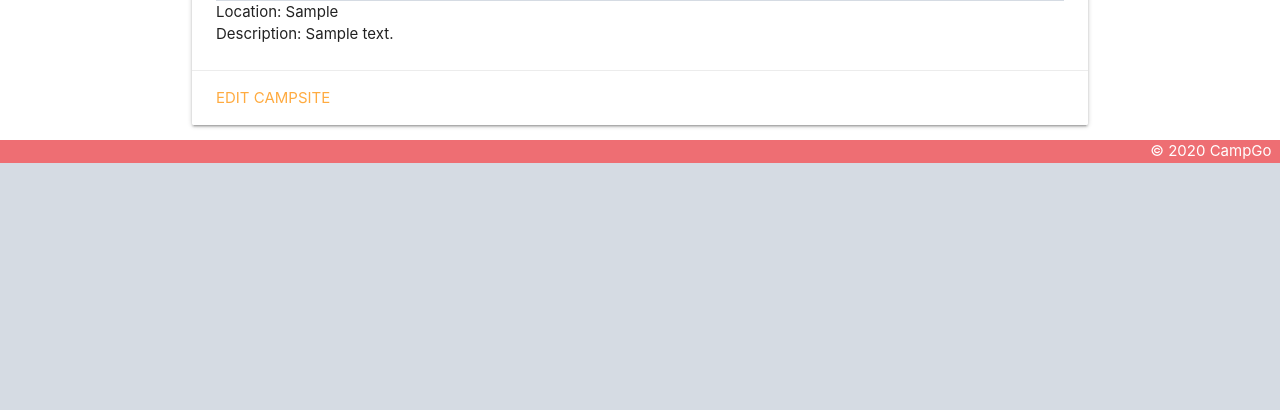
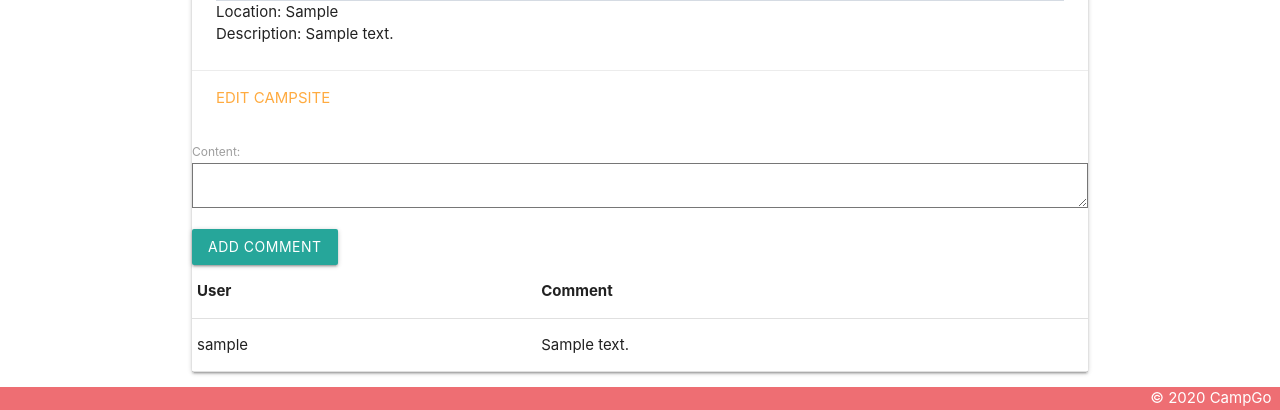
Before and after one commit to xxiao77/CampGo, a Django app: page /camp_show/1/ in a window 1280 px wide. Shown: the part 731-1141 px from the top of the page. Before the commit the page ends 894 px from the top, so only its background shows below. Run offline with Django 3.2, Linux system fonts and the light colour scheme; a user stored in the database is signed in; tables that the repository leaves empty hold one stand-in row (values such as "Sample post"); grey boxes marked "Sample" are stand-in pictures; parts of the project's set-up code (start-up, migrations or seed data) failed here and were passed over.

Commit message:
Add ability to create comments, add comments to campsite show template

```diff
--- a/main_app/admin.py
+++ b/main_app/admin.py
@@ -1,5 +1,6 @@
 from django.contrib import admin
-from .models import Campsite
+from .models import Campsite, Comment
 # Register your models here.
 
 admin.site.register(Campsite)
+admin.site.register(Comment)
--- a/main_app/forms.py
+++ b/main_app/forms.py
@@ -0,0 +1,7 @@
+from django.forms import ModelForm
+from .models import Comment
+
+class CommentForm(ModelForm):
+  class Meta:
+    model = Comment
+    fields = ['content']
--- a/main_app/models.py
+++ b/main_app/models.py
@@ -4,11 +4,10 @@ from datetime import date
 from django.contrib.auth.models import User
 
 class Campsite(models.Model):
-  name = models.CharField(max_length=50)
-  location = models.CharField(max_length=50)
+  name = models.CharField(max_length=100)
+  location = models.CharField(max_length=1000)
   description = models.TextField()
   img_url = models.TextField()
-  # user = models.ForeignKey(User, on_delete=models.CASCADE)
   users = models.ManyToManyField(User)
 
   def __str__(self):
@@ -23,4 +22,4 @@ class Comment(models.Model):
   user = models.ForeignKey(User, on_delete=models.CASCADE)
 
   def __str__(self):
-    return self.name
+    return self.content
--- a/main_app/templates/campgo/show.html
+++ b/main_app/templates/campgo/show.html
@@ -15,6 +15,23 @@
   <div class="card-action">
     <a href="{% url 'camp_edit' campsite.id %}">Edit Campsite</a>
   </div>
+    <form action="{% url 'add_comment' campsite.id  %}" method="POST">
+      {% csrf_token %}
+      {{ comment_form.as_p }}
+      <input type="submit" class="btn" value="Add Comment">
+    </form>
+    <table>
+      <thead>
+        <tr><th>User</th><th>Comment</th></tr>
+      </thead>
+      <tbody>
+        {% for comment in campsite.comment_set.all %}
+          <tr>
+            <td>{{ comment.user }}</td>
+            <td>{{ comment.content }}</td>
+          </tr>
+        {% endfor %}
+      </tbody>
+    </table>
 </div>
-
 {% endblock %}
--- a/main_app/urls.py
+++ b/main_app/urls.py
@@ -10,5 +10,11 @@ urlpatterns = [
   path('camp_edit/<int:campsite_id>/', views.camp_edit, name='camp_edit'),
   path('camp_delete/', views.camp_delete, name='camp_delete'),
   path('camp_show/<int:campsite_id>/', views.camp_show, name='camp_show'),
-  path('favlist/', views.fav_list, name="favlist")
+  path('favlist/', views.fav_list, name="favlist"),
+  path('campgo/<int:campsite_id>/add_comment/', views.add_comment, name='add_comment'),
+  # path('campgo/<int:campsite_id>/assoc_comments/<int:comment_id>/', views.assoc_comments, name='assoc_comments'),
+  # path('campgo/<int:campsite_id>/unassoc_comments/<int:comment_id>/', views.unassoc_comments, name='unassoc_comments'),
+  # path('comments/<int:pk>/', views.CommentDetail.as_view(), name='comment_detail'),
+  # path('comments/<int:pk>/update/', views.CommentUpdate.as_view(), name='comment_update'),
+  # path('comments/<int:pk>/delete/', views.CommentDelete.as_view(), name='comment_delete'),
 ]
--- a/main_app/views.py
+++ b/main_app/views.py
@@ -1,11 +1,12 @@
 from django.shortcuts import render, redirect
-from .models import Campsite
+from .models import Campsite, Comment
 from django.views.generic.edit import CreateView, UpdateView, DeleteView
 from django.views.generic import ListView, DetailView
 from django.contrib.auth import login
 from django.contrib.auth.forms import UserCreationForm
 from django.contrib.auth.decorators import login_required
 from django.contrib.auth.mixins import LoginRequiredMixin
+from .forms import CommentForm
 
 def signup(request):
   error_message = ''
@@ -42,7 +43,11 @@ class CampsiteCreate(LoginRequiredMixin, CreateView):
 @login_required
 def camp_show(request, campsite_id):
   campsite = Campsite.objects.get(id=campsite_id)
-  return render(request, 'campgo/show.html', { 'campsite': campsite})
+  comment_form = CommentForm()
+  return render(request, 'campgo/show.html', {
+    'campsite': campsite,
+    'comment_form': comment_form
+    })
 
 @login_required
 def camp_edit(request, campsite_id):
@@ -52,7 +57,26 @@ def camp_edit(request, campsite_id):
 def camp_delete(request):
   return render(request, 'campgo/confirm.html')
 
+def add_comment(request, campsite_id):
+  form = CommentForm(request.POST)
+  if form.is_valid():
+    new_comment = form.save(commit=False)
+    new_comment.campsite_id = campsite_id
+    form.instance.user = request.user
+    new_comment.save()
+  return redirect('camp_show', campsite_id = campsite_id)
+
 @login_required
 def fav_list(request):
-  favs = Campsite.objects.filter(user=request.user)
-  return render(request, 'campgo/main_app/favlist.html', { 'favs': favs })
+  user = request.user
+  campsites = []
+  for campsite in Campsite.objects.all():
+    if user in campsite.users:
+      campsites.append(campsite)
+    else:
+      pass
+  return render(
+    request,
+    'campgo/main_app/favlist.html',
+    { 'campsites': campsites }
+  )
```
Also changed, not shown: main_app/migrations/0004_auto_20200207_1922.py (added), main_app/migrations/0005_auto_20200207_2214.py (added). Lines whose indentation alone changed are shown as unchanged.
